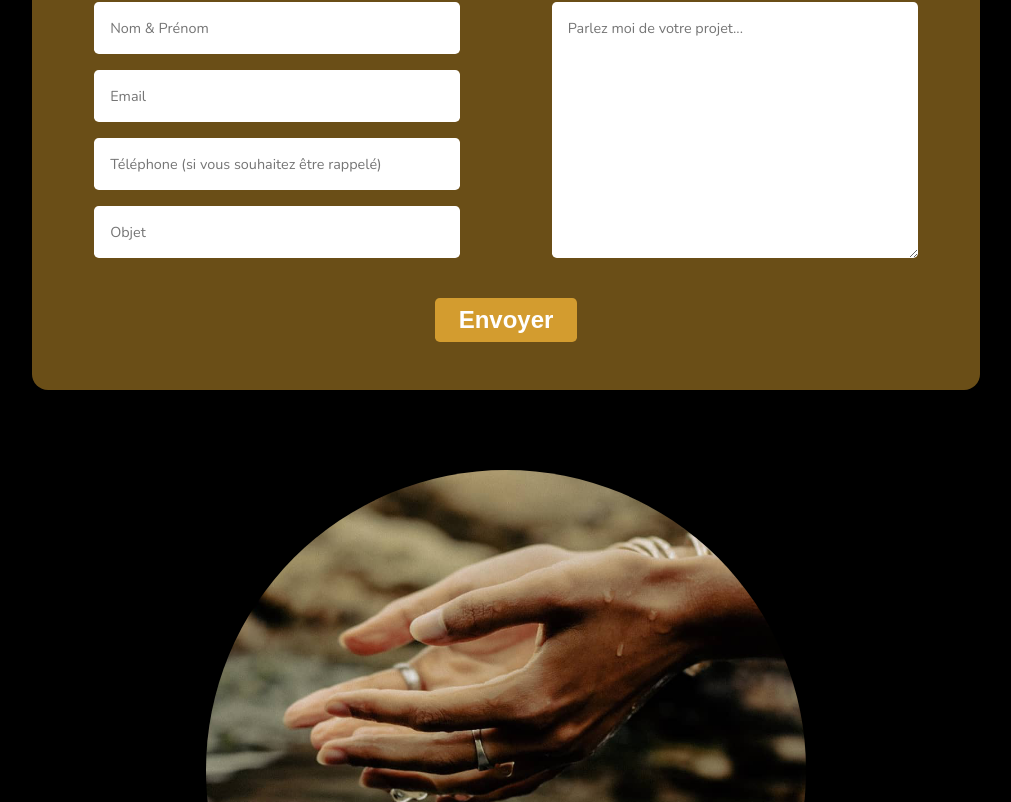
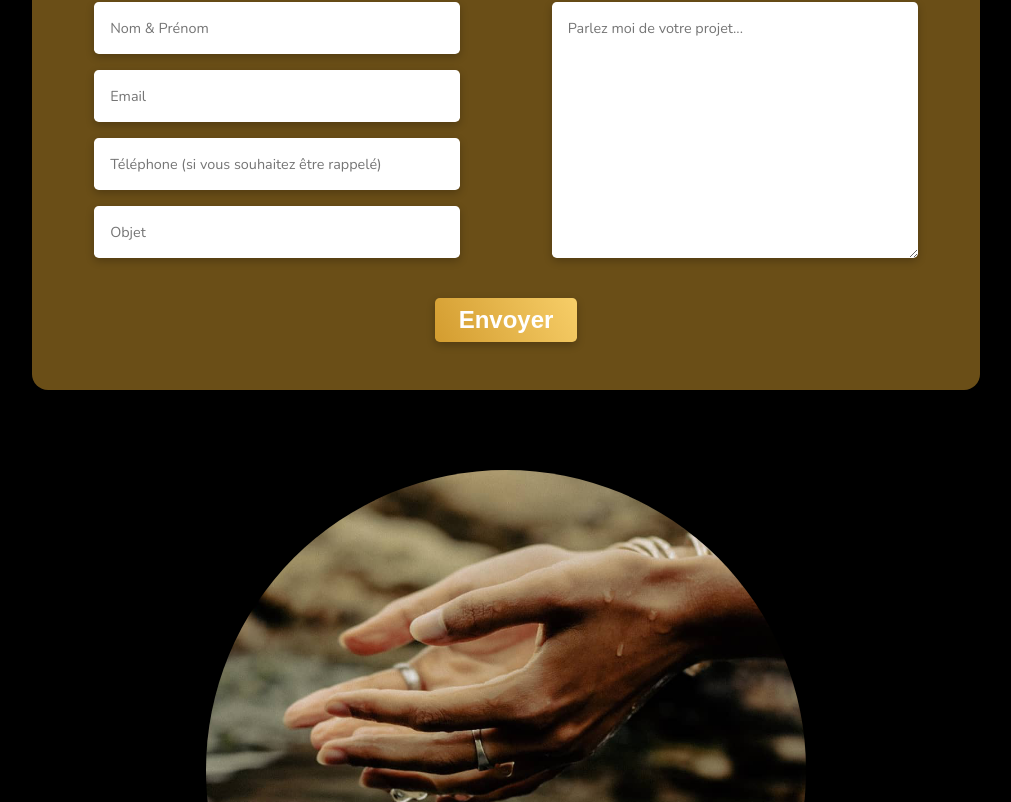
Before and after one commit to danidji/dtc_phography, a Next.js app: page /contact in a window 1280 px wide. Shown: the part 988-1790 px from the top of the page, without its empty margins (134-1145 px from the left). Built offline with nearby package versions, Linux system fonts and the light colour scheme.

Commit message:
style - improve styled buttons

```diff
--- a/src/components/ContactForm.tsx
+++ b/src/components/ContactForm.tsx
@@ -121,7 +121,8 @@ const StyledInput = styled.input`
   border:none ;
   font-size: .9rem ;
   border-radius:.3rem ;
-  font-family:"Nunito", Segoe UI, Roboto, Oxygen, Ubuntu, Cantarell, Fira Sans, Droid Sans, Helvetica Neue, sans-serif; ;
+  font-family:"Nunito", Segoe UI, Roboto, Oxygen, Ubuntu, Cantarell, Fira Sans, Droid Sans, Helvetica Neue, sans-serif;
+  box-shadow: rgba(0, 0, 0, 0.24) 0px 3px 8px;
 
 `
 
@@ -150,6 +151,7 @@ const StyledTextArea = styled.textarea`
   font-size: .9rem ;
   border-radius:.3rem ;
   font-family:"Nunito", Segoe UI, Roboto, Oxygen, Ubuntu, Cantarell, Fira Sans, Droid Sans, Helvetica Neue, sans-serif;
+  box-shadow: rgba(0, 0, 0, 0.24) 0px 3px 8px;
   @media (min-width: 1069px) {
     height: 16rem;
   }
@@ -166,6 +168,9 @@ const ButtonSubmit = styled.input<ThemePropsType>`
   border-radius: .3rem ;
   cursor: pointer;
   margin: 2rem 0 0 0;
+  background-image: linear-gradient(62deg, #d39c2f 0%, #F7CE68 100%);
+  box-shadow: rgba(0, 0, 0, 0.24) 0px 3px 8px;
+
 `
 
 export const ErrorMsg = styled.div<ThemePropsType>`
--- a/styles/StyledComponent.ts
+++ b/styles/StyledComponent.ts
@@ -12,6 +12,9 @@ export const StyledButton = styled.button<ThemePropsType>`
   text-transform:uppercase ;
   cursor: pointer;
   margin: 2rem 0;
+  background-image: linear-gradient(110deg, #d39c2f 0%, #6a4e19 82%);
+
+
 
 `
 
```
